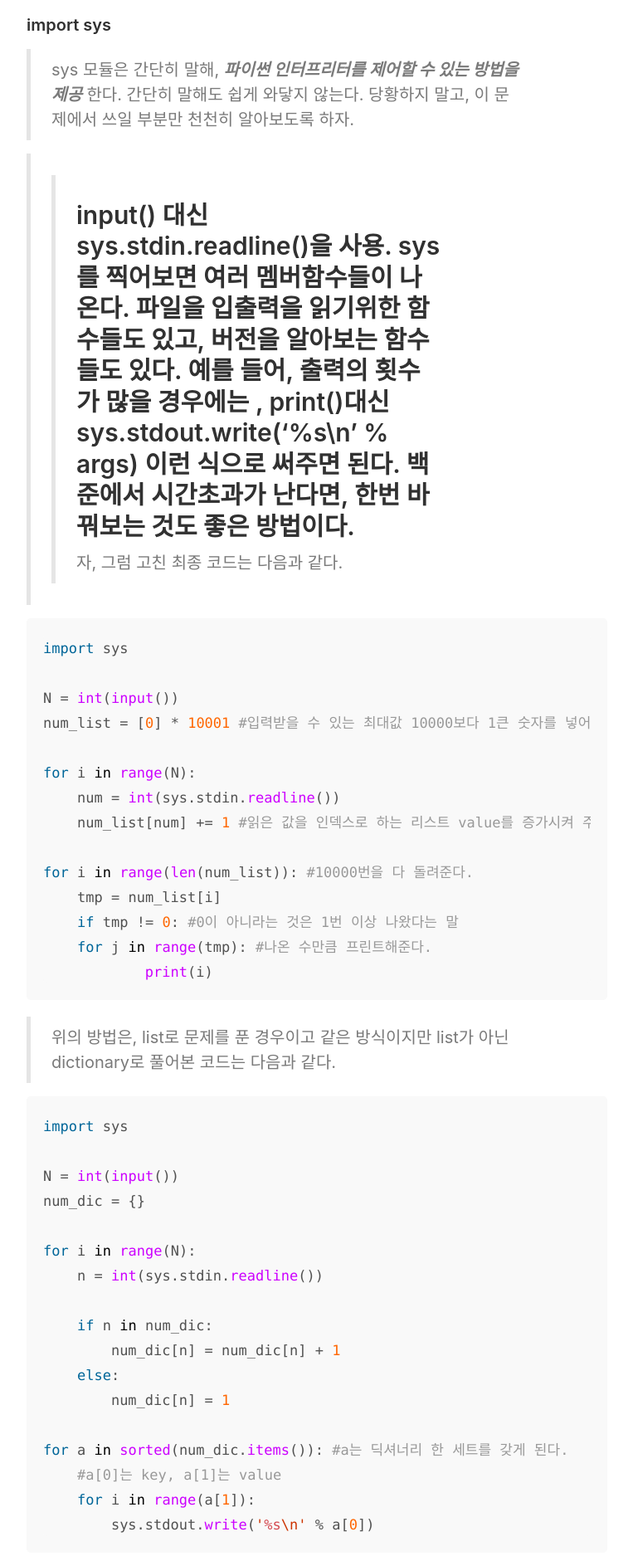
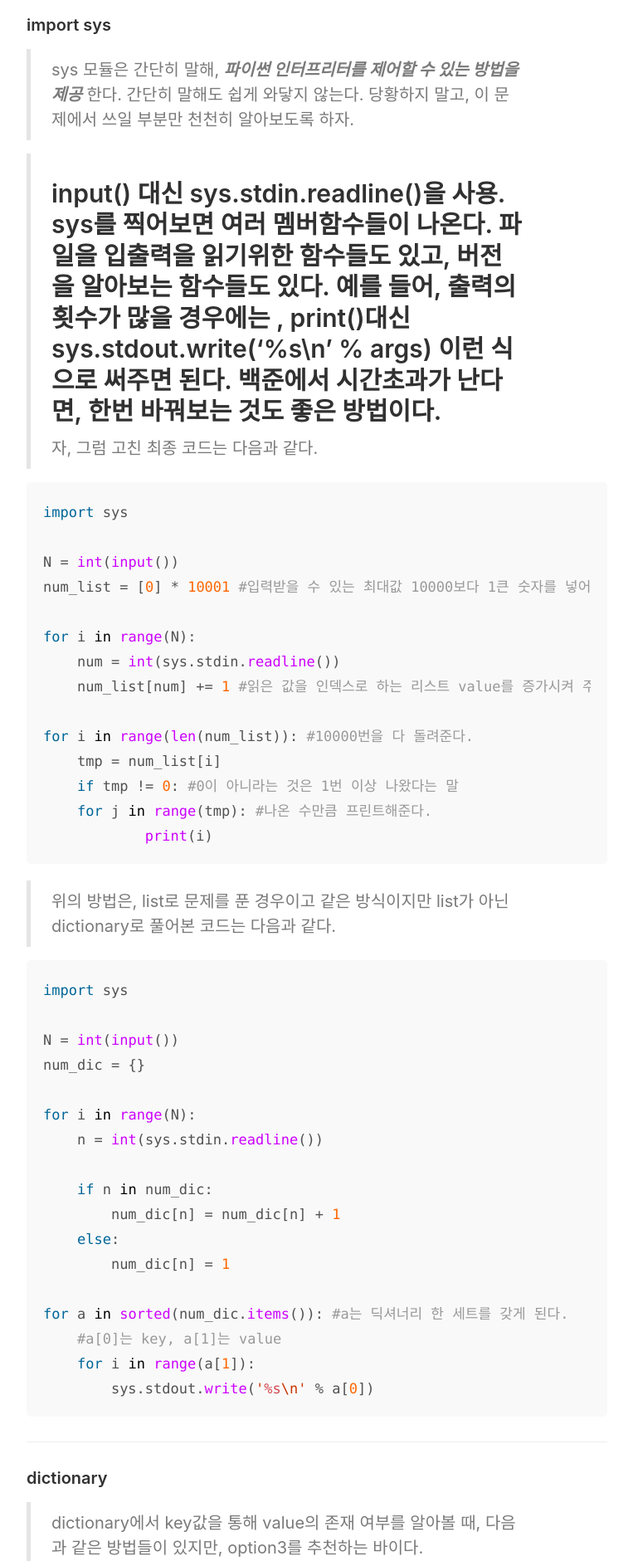
Before and after one commit to Coreenee/coreenee.github.io, a Jekyll site: the page built from _posts/2020-10-17-백준 10989(문제풀이).md, in a window 1280 px wide. Shown: the part 2433-4314 px from the top of the page at 83% size, without its empty margins (258-1021 px from the left). Built offline with Jekyll 4.4.1, drawn with Linux system fonts in a browser that asks for light colours.

```diff
--- a/_posts/2020-10-17-백준 10989(문제풀이).md
+++ b/_posts/2020-10-17-백준 10989(문제풀이).md
@@ -57,7 +57,7 @@ for i in range(len(num_list)):
 #### import sys
 > sys 모듈은 간단히 말해, ***파이썬 인터프리터를 제어할 수 있는 방법을 제공*** 한다. 간단히 말해도 쉽게 와닿지 않는다. 당황하지 말고, 이 문제에서 쓰일 부분만 천천히 알아보도록 하자.
 
->> input() 대신 sys.stdin.readline()을 사용. sys를 찍어보면 여러 멤버함수들이 나온다. 파일을 입출력을 읽기위한 함수들도 있고, 버전을 알아보는 함수들도 있다. 예를 들어, 출력의 횟수가 많을 경우에는 , print()대신 sys.stdout.write('%s\n'  % args) 이런 식으로 써주면 된다. 백준에서 시간초과가 난다면, 한번 바꿔보는 것도 좋은 방법이다.
+> input() 대신 sys.stdin.readline()을 사용. sys를 찍어보면 여러 멤버함수들이 나온다. 파일을 입출력을 읽기위한 함수들도 있고, 버전을 알아보는 함수들도 있다. 예를 들어, 출력의 횟수가 많을 경우에는 , print()대신 sys.stdout.write('%s\n'  % args) 이런 식으로 써주면 된다. 백준에서 시간초과가 난다면, 한번 바꿔보는 것도 좋은 방법이다.
 -----
 > 자, 그럼 고친 최종 코드는 다음과 같다.
 
```
